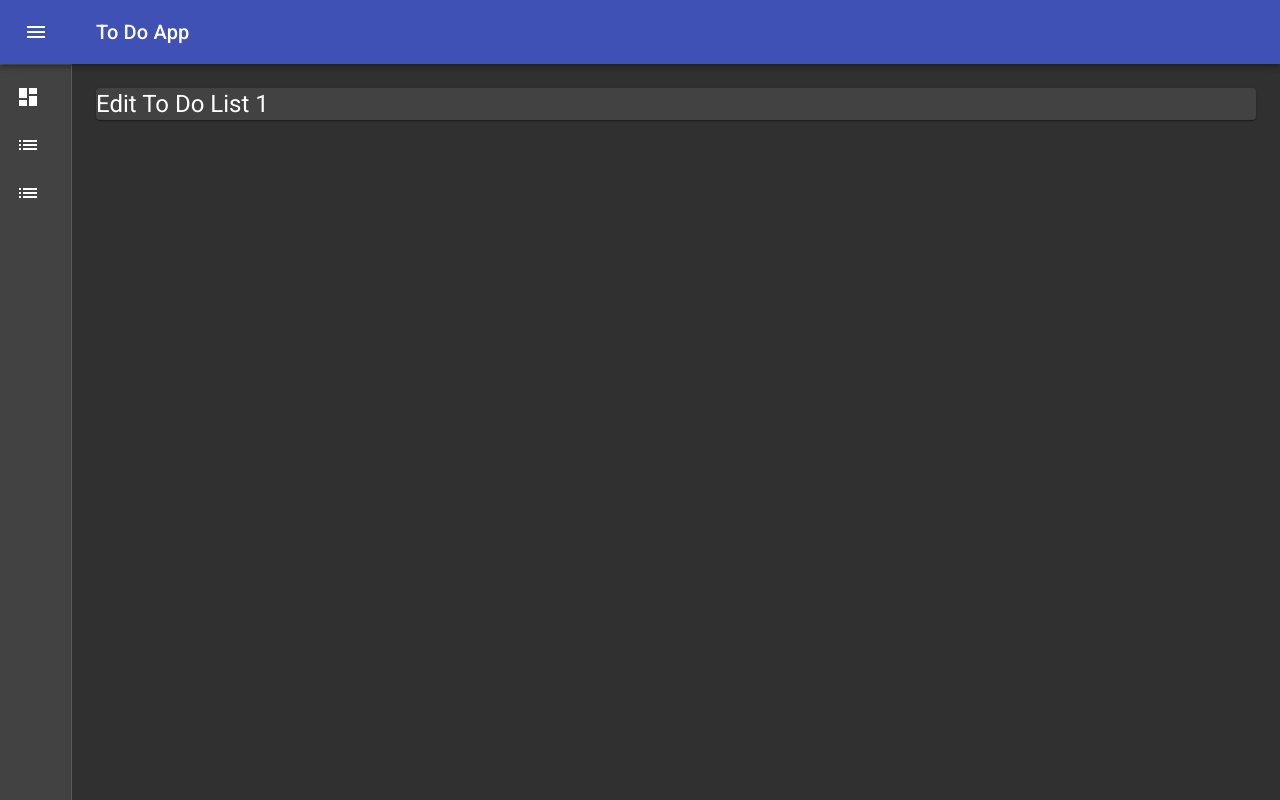
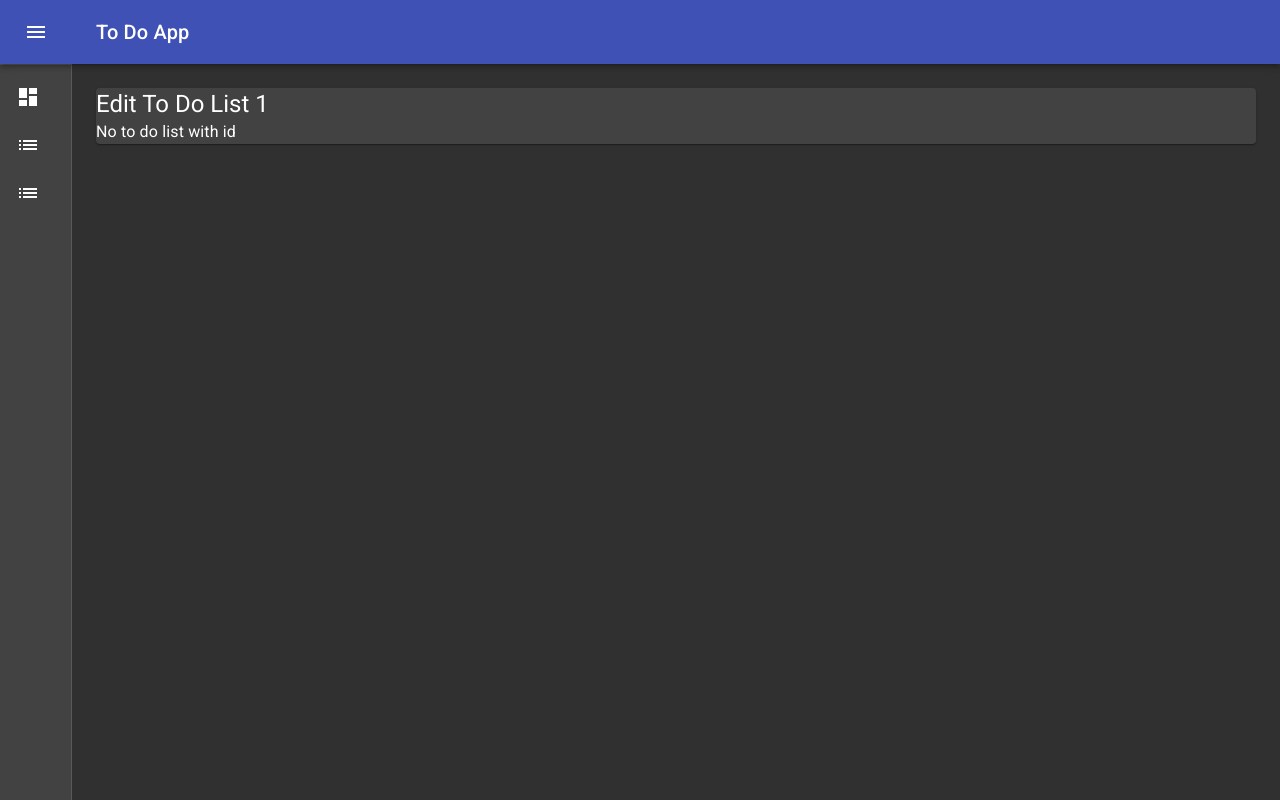
Before and after one commit to cwiswell/ToDoFrontEnd, a React (Create React App) app: page /todo/edit/1 in a window 1280 px wide. Built offline with nearby package versions, Linux system fonts and the light colour scheme.

Commit message:
Add check for data to edit form

```diff
--- a/src/toDoComponent/to-do-form.component.tsx
+++ b/src/toDoComponent/to-do-form.component.tsx
@@ -18,7 +18,9 @@ type ToDoFormProps = {
 
 const ToDoForm: React.FC<ToDoFormProps> = (props) => {
     const [data, setData] = useState<ToDoList | null>(null);
-    const title = props.match.params.id === undefined ? "Add To Do List" : `Edit To Do List ${props.match.params.id}`;
+
+    const id = props.match.params.id;
+    const title = id === undefined ? "Add To Do List" : `Edit To Do List ${id}`;
 
     if(props.match.params.id !== undefined){
         GetToDo(props.match.params.id).then((data)=>{
@@ -26,12 +28,17 @@ const ToDoForm: React.FC<ToDoFormProps> = (props) => {
         });
     }
 
+    const body = data == null && id !== undefined ?
+        (<Typography> No to do list with id</Typography>):
+        (<Typography> Data goes here</Typography>)
+
     return (
         <Fragment>
             <Paper>
                 <Typography variant="h5" component="h3">
                     {title}
                 </Typography>
+                {body}
             </Paper>
         </Fragment>
     );
```
